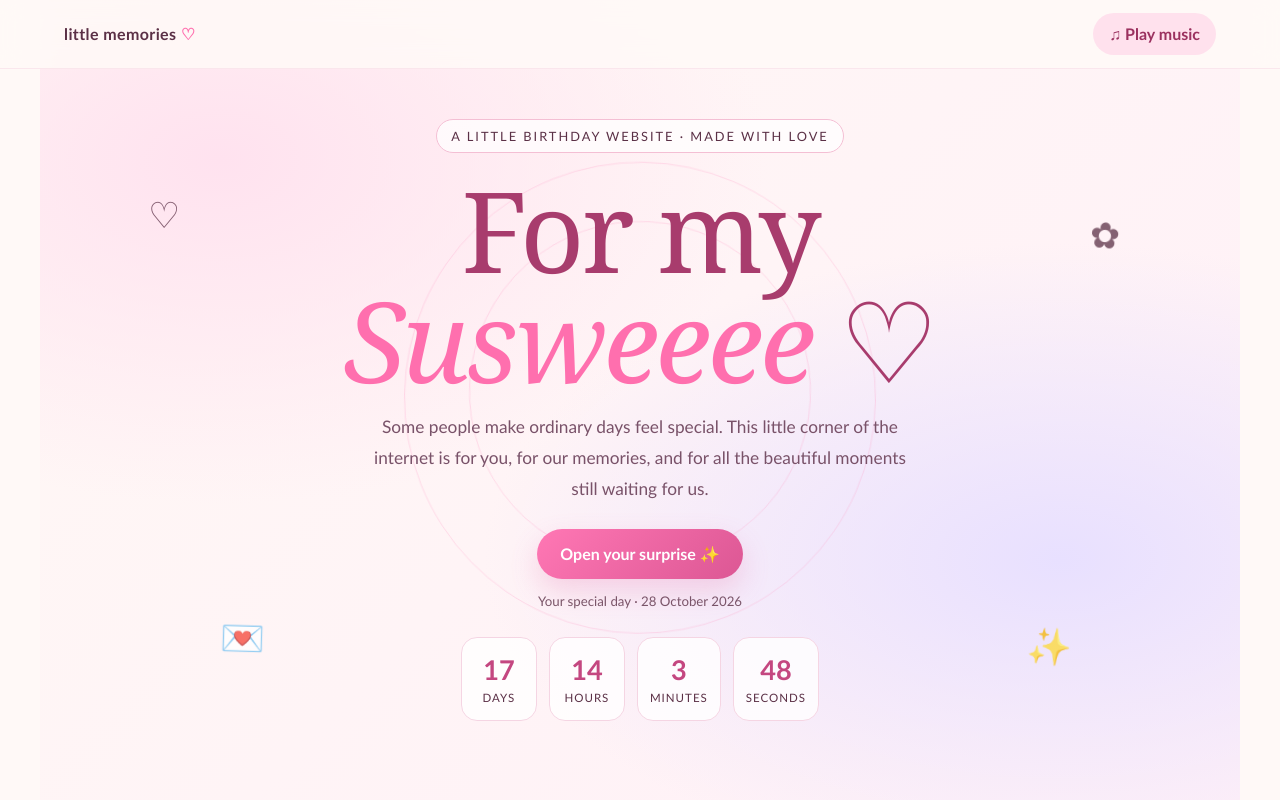
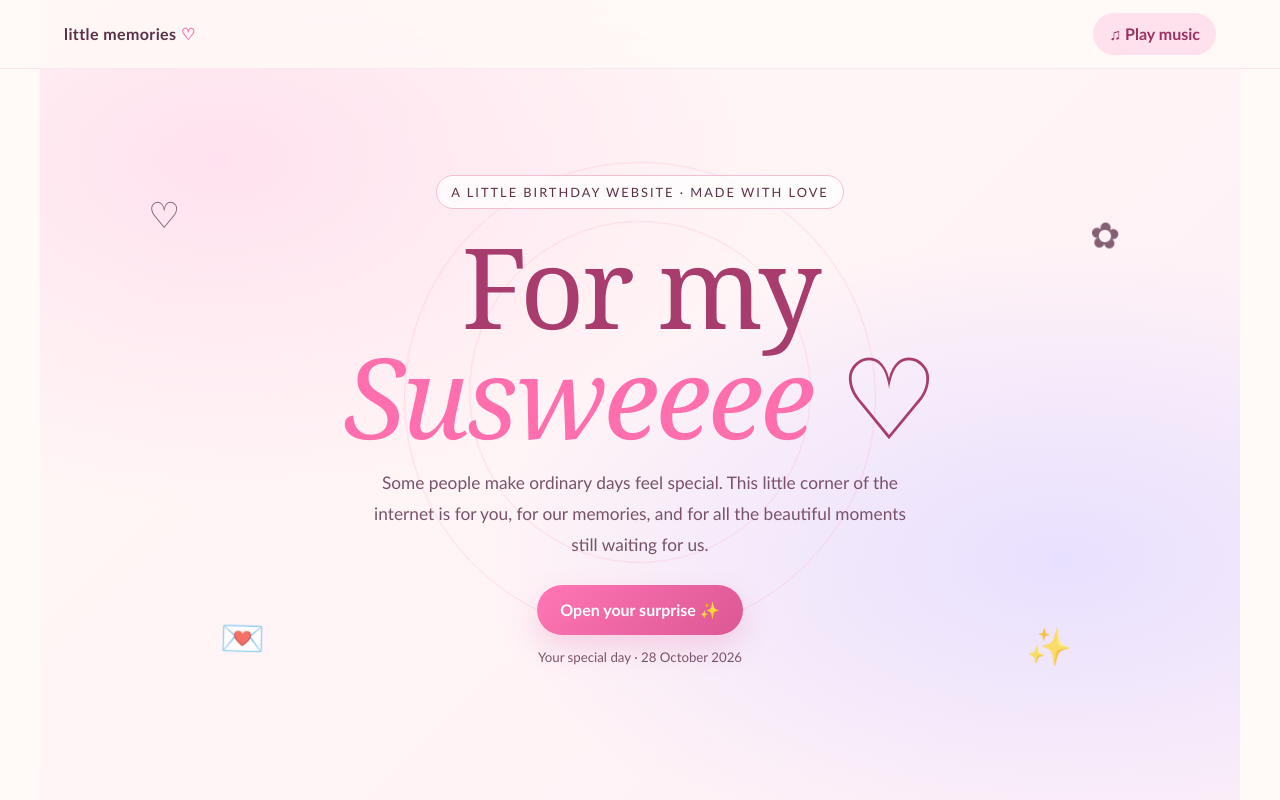
Before and after one commit to AkiHarshavardhini/bday, a plain HTML site: page index.html in a window 1280 px wide. Shown: the top 800 px of the page. Drawn offline with Linux system fonts and the light colour scheme.

Commit message:
Remove countdown div from index.html
Removed countdown div from the birthday section.

```diff
--- a/index.html
+++ b/index.html
@@ -89,7 +89,6 @@
       <p>Some people make ordinary days feel special. This little corner of the internet is for you, for our memories, and for all the beautiful moments still waiting for us.</p>
       <button class="primary" onclick="document.getElementById('memories').scrollIntoView({behavior:'smooth'})">Open your surprise ✨</button>
       <div class="tiny">Your special day · 28 October 2026</div>
-      <div class="countdown" id="countdown" aria-label="Countdown to birthday"></div>
     </div>
   </section>
 
```
